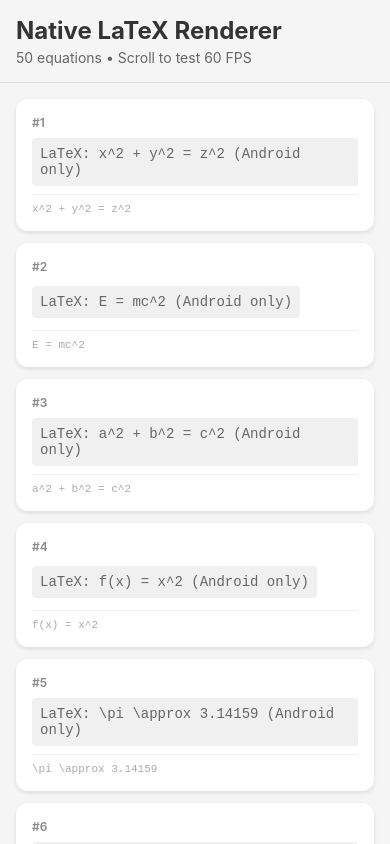
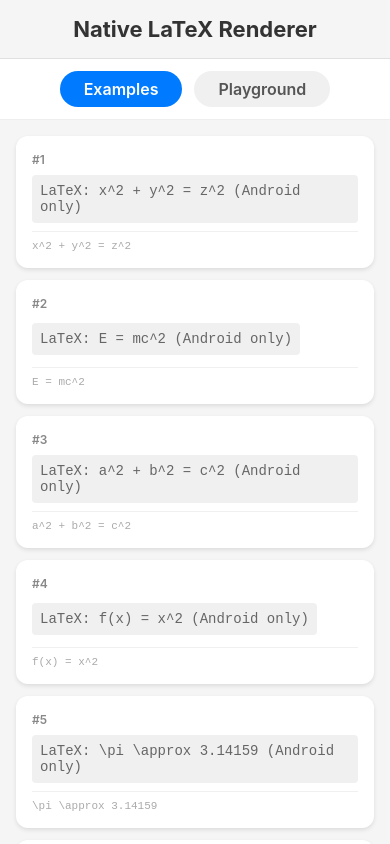
Before and after one commit to Parth10P/LatexRenderer, a React Native app: screen / in a window 390 px wide. Built offline with nearby package versions, Linux system fonts and the light colour scheme.

Commit message:
feat: add textinput box for user to enter the latex code

```diff
--- a/App.tsx
+++ b/App.tsx
@@ -1,11 +1,4 @@
-/**
- * LaTexRenderer App - Demo with FlatList for 60 FPS scrolling test
- *
- * This app demonstrates native LaTeX rendering with 50+ equations
- * in a FlatList to prove smooth scrolling performance.
- */
-
-import React, { useCallback, useMemo } from 'react';
+import React, { useCallback, useMemo, useState } from 'react';
 import {
   FlatList,
   StatusBar,
@@ -13,10 +6,12 @@ import {
   Text,
   View,
   useColorScheme,
+  TouchableOpacity,
+  TextInput,
+  ScrollView,
 } from 'react-native';
 import { SafeAreaProvider, SafeAreaView } from 'react-native-safe-area-context';
 import LatexRenderer from './src/components/LatexRenderer';
-
 import { LATEX_EQUATIONS } from './src/data/latexEquations';
 
 // Item type for FlatList
@@ -42,9 +37,19 @@ const generateEquations = (): EquationItem[] => {
 
 function App() {
   const isDarkMode = useColorScheme() === 'dark';
+  const [activeTab, setActiveTab] = useState<'examples' | 'playground'>(
+    'examples',
+  );
+  const [inputLatex, setInputLatex] = useState<string>('\\frac{a}{b}');
+  const [displayLatex, setDisplayLatex] = useState<string>('\\frac{a}{b}');
 
   // Memoize equations list
   const equations = useMemo(() => generateEquations(), []);
+
+  // Handler for render button
+  const handleRender = () => {
+    setDisplayLatex(inputLatex);
+  };
 
   // Memoized render function for optimal FlatList performance
   const renderItem = useCallback(
@@ -92,11 +97,46 @@ function App() {
           <Text style={[styles.title, isDarkMode && styles.darkText]}>
             Native LaTeX Renderer
           </Text>
-          <Text style={[styles.subtitle, isDarkMode && styles.darkSubText]}>
-            50 equations • Scroll to test 60 FPS
-          </Text>
         </View>
 
+        {/* Tab Navigation */}
+        <View style={styles.tabContainer}>
+          <TouchableOpacity
+            style={[
+              styles.tabButton,
+              activeTab === 'examples' && styles.activeTab,
+            ]}
+            onPress={() => setActiveTab('examples')}
+          >
+            <Text
+              style={[
+                styles.tabText,
+                activeTab === 'examples' && styles.activeTabText,
+              ]}
+            >
+              Examples
+            </Text>
+          </TouchableOpacity>
+          <TouchableOpacity
+            style={[
+              styles.tabButton,
+              activeTab === 'playground' && styles.activeTab,
+            ]}
+            onPress={() => setActiveTab('playground')}
+          >
+            <Text
+              style={[
+                styles.tabText,
+                activeTab === 'playground' && styles.activeTabText,
+              ]}
+            >
+              Playground
+            </Text>
+          </TouchableOpacity>
+        </View>
+
+        {/* View Content */}
+        {activeTab === 'examples' ? (
           <FlatList
             data={equations}
             renderItem={renderItem}
@@ -112,6 +152,40 @@ function App() {
             contentContainerStyle={styles.listContent}
             showsVerticalScrollIndicator={true}
           />
+        ) : (
+          <ScrollView contentContainerStyle={styles.playgroundContainer}>
+            <Text style={[styles.label, isDarkMode && styles.darkText]}>
+              Enter LaTeX Code:
+            </Text>
+            <TextInput
+              style={[styles.input, isDarkMode && styles.darkInput]}
+              multiline
+              value={inputLatex}
+              onChangeText={setInputLatex}
+              placeholder="e.g. \sqrt{x}"
+              placeholderTextColor="#999"
+            />
+
+            <TouchableOpacity
+              style={styles.renderButton}
+              onPress={handleRender}
+            >
+              <Text style={styles.renderButtonText}>Render LaTeX</Text>
+            </TouchableOpacity>
+
+            <Text style={[styles.label, isDarkMode && styles.darkText]}>
+              Preview:
+            </Text>
+            <View style={styles.previewCard}>
+              <LatexRenderer
+                latex={displayLatex}
+                fontSize={30}
+                textColor={isDarkMode ? '#FFFFFF' : '#000000'}
+                style={styles.latex}
+              />
+            </View>
+          </ScrollView>
+        )}
       </SafeAreaView>
     </SafeAreaProvider>
   );
@@ -129,19 +203,94 @@ const styles = StyleSheet.create({
     padding: 16,
     borderBottomWidth: 1,
     borderBottomColor: '#E0E0E0',
+    alignItems: 'center',
   },
   title: {
-    fontSize: 24,
+    fontSize: 22,
     fontWeight: 'bold',
     color: '#333',
   },
+  // Tabs
+  tabContainer: {
+    flexDirection: 'row',
+    padding: 12,
+    backgroundColor: '#FFF',
+    borderBottomWidth: 1,
+    borderBottomColor: '#EEE',
+    justifyContent: 'center',
+    gap: 12,
+  },
+  tabButton: {
+    paddingVertical: 8,
+    paddingHorizontal: 24,
+    borderRadius: 20,
+    backgroundColor: '#F0F0F0',
+  },
+  activeTab: {
+    backgroundColor: '#007AFF',
+  },
+  tabText: {
+    fontSize: 16,
+    fontWeight: '600',
+    color: '#555',
+  },
+  activeTabText: {
+    color: '#FFF',
+  },
+  // Playground
+  playgroundContainer: {
+    padding: 20,
+  },
+  label: {
+    fontSize: 16,
+    fontWeight: '600',
+    marginBottom: 8,
+    color: '#333',
+    marginTop: 12,
+  },
+  input: {
+    backgroundColor: '#FFF',
+    borderWidth: 1,
+    borderColor: '#DDD',
+    borderRadius: 8,
+    padding: 12,
+    fontSize: 16,
+    minHeight: 100,
+    textAlignVertical: 'top',
+    color: '#000',
+  },
+  darkInput: {
+    backgroundColor: '#333',
+    borderColor: '#555',
+    color: '#FFF',
+  },
+  renderButton: {
+    backgroundColor: '#007AFF',
+    paddingVertical: 12,
+    paddingHorizontal: 24,
+    borderRadius: 8,
+    alignItems: 'center',
+    marginTop: 16,
+  },
+  renderButtonText: {
+    color: '#FFFFFF',
+    fontSize: 16,
+    fontWeight: '600',
+  },
+  previewCard: {
+    backgroundColor: '#FFF',
+    borderRadius: 12,
+    padding: 24,
+    minHeight: 150,
+    justifyContent: 'center',
+    alignItems: 'center',
+    borderWidth: 1,
+    borderColor: '#EEE',
+    marginTop: 8,
+  },
+  // Existing Styles
   darkText: {
     color: '#FFFFFF',
-  },
-  subtitle: {
-    fontSize: 14,
-    color: '#666',
-    marginTop: 4,
   },
   darkSubText: {
     color: '#999',
```
Lines whose indentation alone changed are shown as unchanged.
